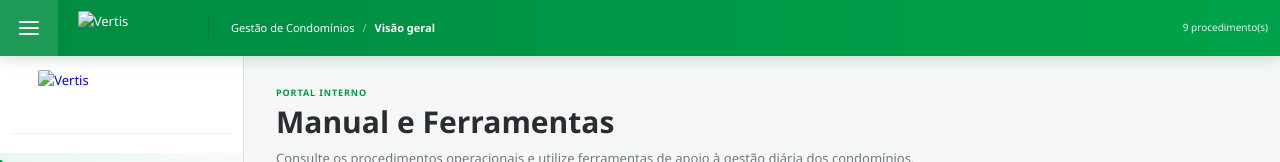
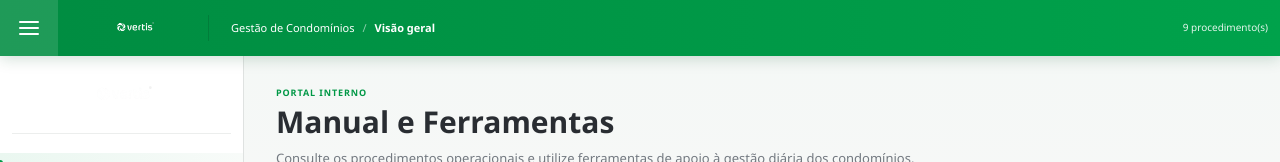
Before and after one commit to diogocaeiro02/VertisProcedures, a plain HTML site: page index.html in a window 1280 px wide. Shown: the top 162 px of the page. Drawn offline with Linux system fonts and the light colour scheme.

Commit message:
Change logo image source to PNG format
Updated logo image source from JPG to PNG format.

```diff
--- a/index.html
+++ b/index.html
@@ -83,7 +83,7 @@
 
     <a class="brand" href="#inicio" aria-label="Vertis — início">
       <img class="brand-logo"
-           src="./assets/branding/logo.jpg?v=2.12.0"
+           src="./assets/branding/logo.png?v=2.12.0"
            alt="Vertis"
            width="130"
            height="40">
@@ -112,7 +112,7 @@
       <a class="sidebar-brand"
          href="#inicio"
          aria-label="Vertis — ir para a visão geral">
-        <img src="./assets/branding/logo.jpg?v=2.12.0"
+        <img src="./assets/branding/logo.png?v=2.12.0"
              alt="Vertis"
              width="180"
              height="54">
```
